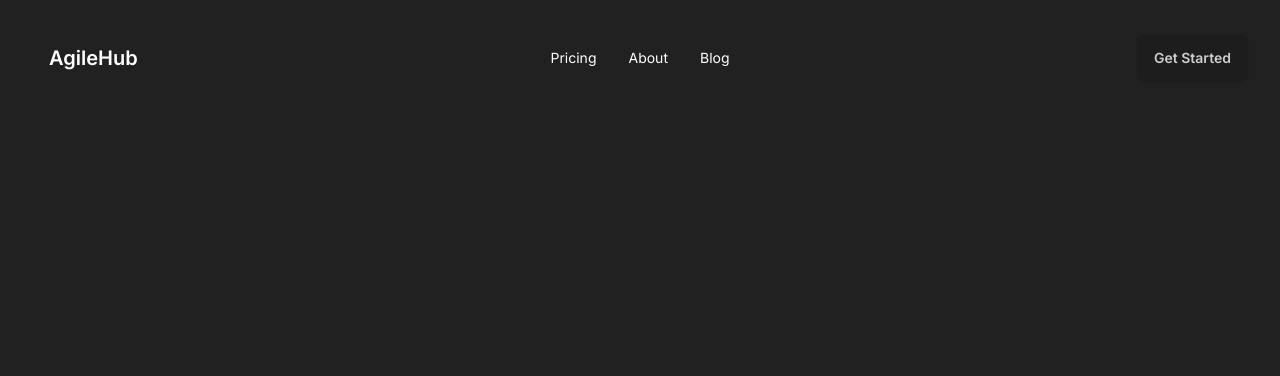
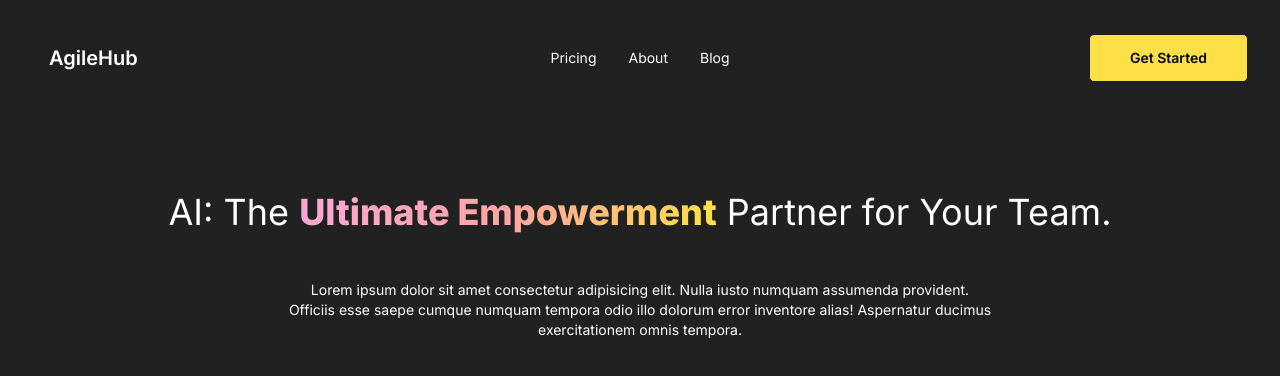
Before and after one commit to jigmetnamgyal/agilehub-ai, a Next.js app: page / in a window 1280 px wide. Shown: the top 376 px of the page. Built offline with nearby package versions, Linux system fonts and the light colour scheme.

Commit message:
feat(): updated landing page 1st section

```diff
--- a/src/app/page.tsx
+++ b/src/app/page.tsx
@@ -2,8 +2,12 @@ import NavBar from "@/components/navbar"
 
 export default function Home() {
   return (
-    <main className="flex min-h-screen flex-col items-center justify-between">
+    <main className="flex h-[800px] flex-col items-center">
         <NavBar />
+        <div className="h-[300px] w-full flex flex-col justify-center items-center text-center gap-12">
+          <p className="text-4xl">AI: The <span className="font-extrabold text-transparent bg-clip-text bg-gradient-to-r from-pink-300 via-red-300 to-yellow-300">Ultimate Empowerment</span> Partner for Your Team.</p>
+          <p className="w-full px-72 text-sm">Lorem ipsum dolor sit amet consectetur adipisicing elit. Nulla iusto numquam assumenda provident. Officiis esse saepe cumque numquam tempora odio illo dolorum error inventore alias! Aspernatur ducimus exercitationem omnis tempora.</p>
+        </div>
     </main>
   )
 }
--- a/src/components/navbar/index.tsx
+++ b/src/components/navbar/index.tsx
@@ -20,7 +20,7 @@ const NavBar = () => {
         <li><a>Item 3</a></li>
       </ul>
     </div>
-    <a className="btn btn-ghost text-xl">AgileHub</a>
+    <a className="btn btn-ghost text-xl ">AgileHub</a>
   </div>
   <div className="navbar-center hidden lg:flex">
     <ul className="menu menu-horizontal px-1">
@@ -30,7 +30,7 @@ const NavBar = () => {
     </ul>
   </div>
   <div className="navbar-end">
-    <a className="btn">Get Started</a>
+    <a className="btn bg-yellow-300 text-black rounded-[5px] px-10 hover:text-white hover:bg-transparent hover:border-2 hover:border-yellow-300">Get Started</a>
   </div>
 </div>
     )
--- a/tailwind.config.ts
+++ b/tailwind.config.ts
@@ -13,8 +13,15 @@ const config: Config = {
         'gradient-conic':
           'conic-gradient(from 180deg at 50% 50%, var(--tw-gradient-stops))',
       },
-    },
+
+      colors: {
+        'secondary': '#c58fff',
+        'secondary1': '#5cffe4',
+        'tomato': 'tomato'
+      },
+    }
   },
+
   plugins: [require("daisyui")],
 
   daisyui: {
```
